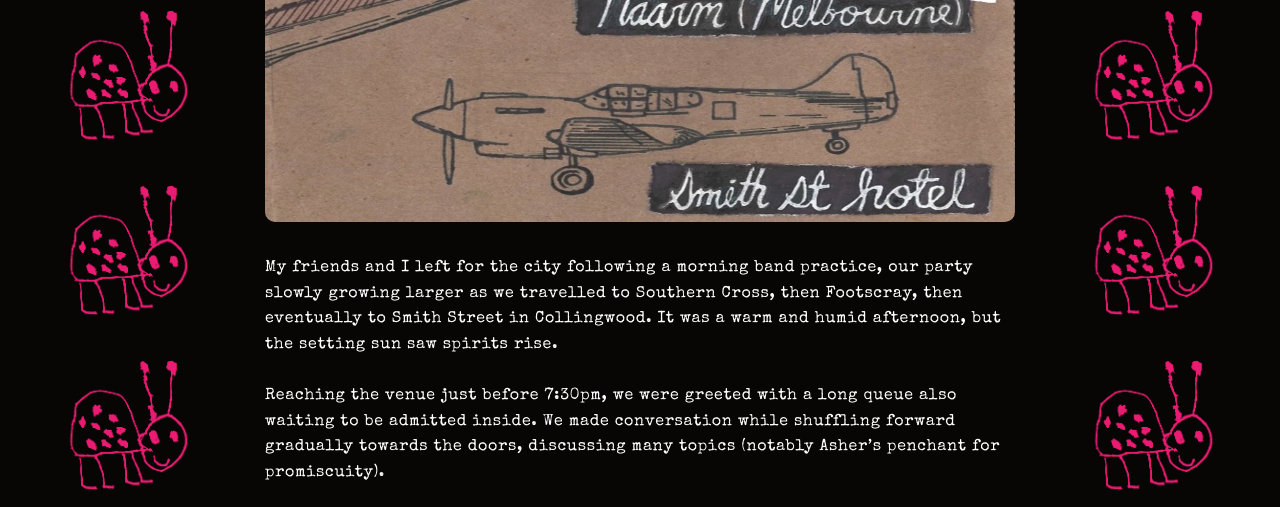
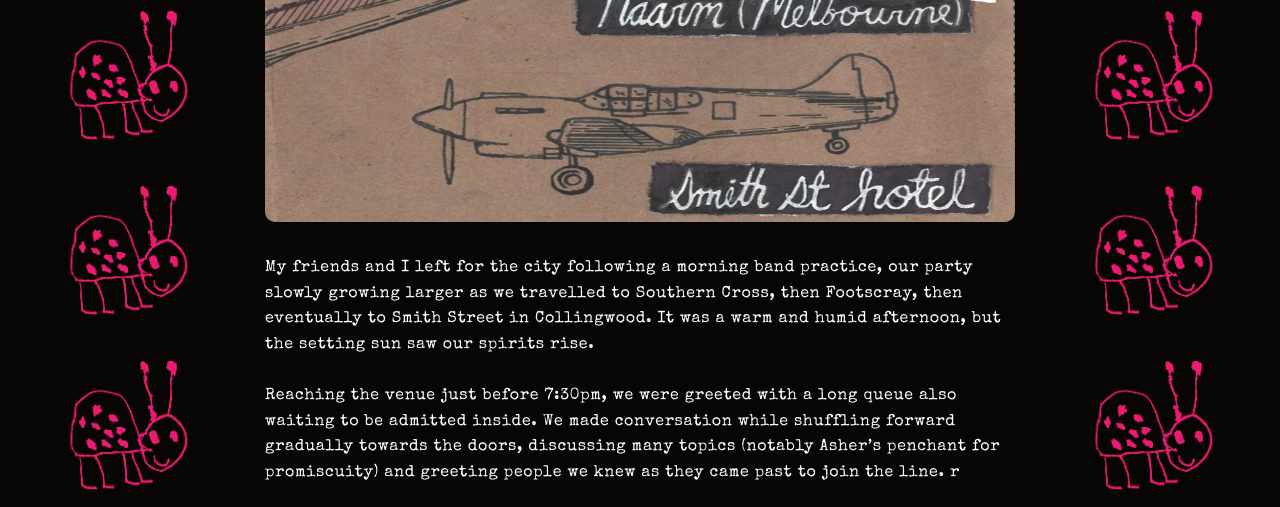
Before and after one commit to xxiwriterecipesnotlovelettersxx/xxiwriterecipesnotlovelettersxx.github.io, a Jekyll site: the page built from _posts/2026-09-30-first-day-back-mouseatouille-and-desire-path-at-smith-st-hotel.md, in a window 1280 px wide and 900 px high, scrolled down 1080 px, cut to the strip 0-507 px from the top of the window. Built offline with Jekyll 4.4.1, drawn with Linux system fonts in a browser that asks for light colours.

Commit message:
Enhance narrative with additional details
Added details about conversations and interactions while waiting in line at the venue.

```diff
--- a/_posts/2026-09-30-first-day-back-mouseatouille-and-desire-path-at-smith-st-hotel.md
+++ b/_posts/2026-09-30-first-day-back-mouseatouille-and-desire-path-at-smith-st-hotel.md
@@ -16,10 +16,10 @@ On a Wednesday night in Collingwood, Californian second-wave emo revival band Fi
 
 ![poster](/images/fdbposter1.jpg)
 
-My friends and I left for the city following a morning band practice, our party slowly growing larger as we travelled to Southern Cross, then Footscray, then eventually to Smith Street in Collingwood. It was a warm and humid afternoon, but the setting sun saw spirits rise.
+My friends and I left for the city following a morning band practice, our party slowly growing larger as we travelled to Southern Cross, then Footscray, then eventually to Smith Street in Collingwood. It was a warm and humid afternoon, but the setting sun saw our spirits rise.
 <br><br>
-Reaching the venue just before 7:30pm, we were greeted with a long queue also waiting to be admitted inside. We made conversation while shuffling forward gradually towards the doors, discussing many topics (notably Asher's penchant for promiscuity).
-
+Reaching the venue just before 7:30pm, we were greeted with a long queue also waiting to be admitted inside. We made conversation while shuffling forward gradually towards the doors, discussing many topics (notably Asher's penchant for promiscuity) and greeting people we knew as they came past to join the line.
+r
 <div class="gallery">
    <a href="/images/sunsetfdb1.JPG">
     <img src="/images/sunsetfdb1.JPG" alt="sunset">
```
